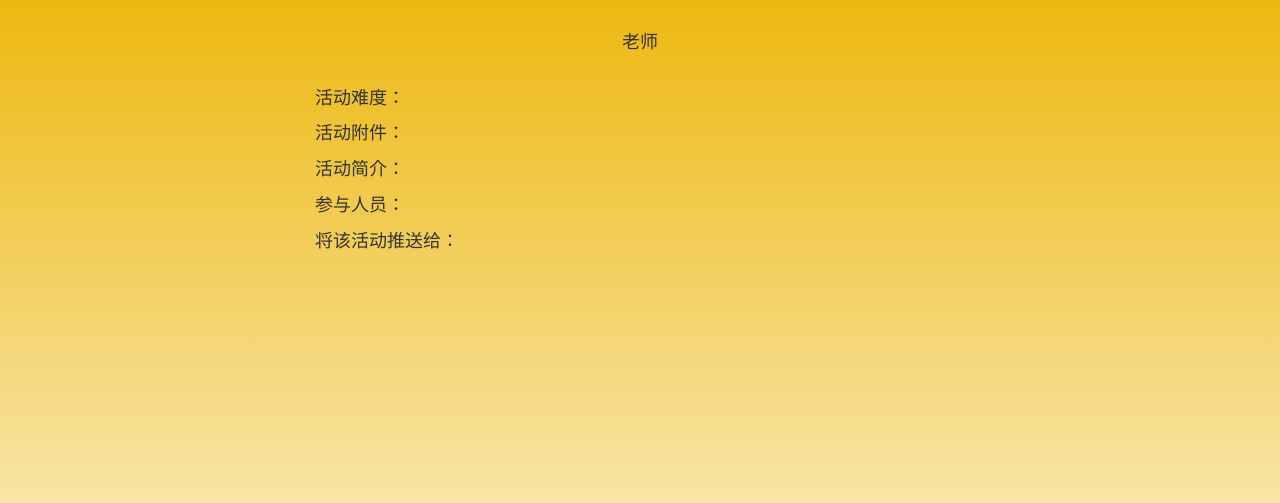
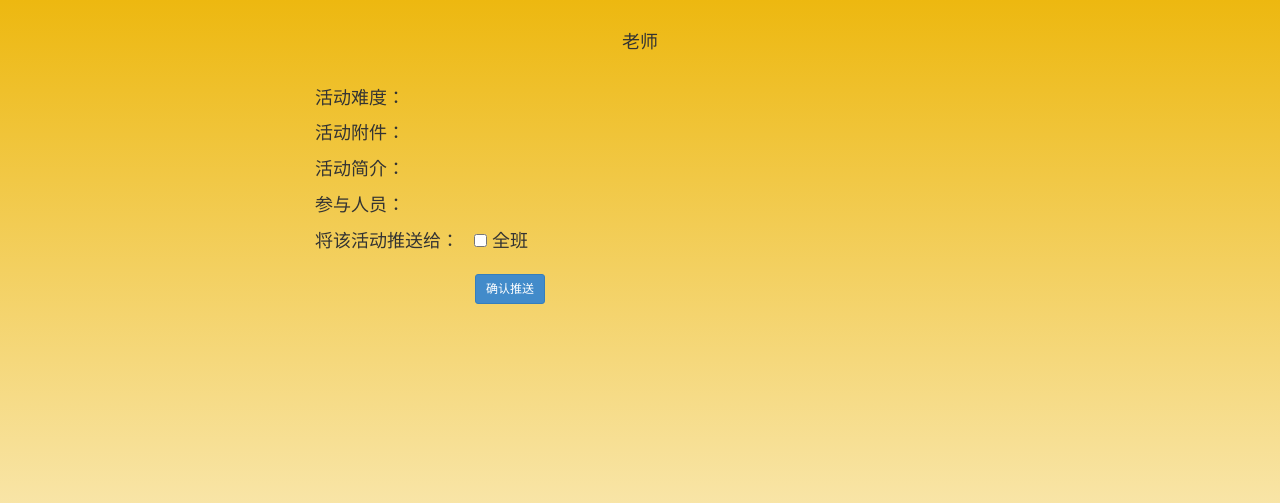
Before and after one commit to FlyPigSun/graduation, a PHP site: template application/views/activity.html.twig in a window 1280 px wide. Shown: the top 503 px of the page. Run offline with PHP 8.4, Linux system fonts and the light colour scheme; the template is opened without the code that fills it, so the values that code supplies are empty; style sheets or scripts are compiled from the project's sources; some libraries are stand-ins or nearby versions.

Commit message:
push activity

```diff
--- a/application/views/activity.html.twig
+++ b/application/views/activity.html.twig
@@ -54,7 +54,13 @@
                 <span class="activity-tips">
                     将该活动推送给：
                 </span>
-                <div class="activity-student-checkbox-area"></div>
+                <div class="activity-student-checkbox-item">
+                    <input type="checkbox" class="activity-student-checkbox activity-student-checkbox-all" value="all" />全班
+                </div>
+                <div class="activity-student-checkbox-area">
+                    <div class="clear"></div>
+                </div>
+                <a class="btn btn-primary btn-sm activity-btn" role="button">确认推送</a>
                 <div class="clear"></div>
             </div>
         </div>
--- a/resources/css/activity.css
+++ b/resources/css/activity.css
@@ -34,3 +34,13 @@ body{
 .activity-star{
 	float: left;
 }
+.activity-student-checkbox{
+	margin: 0px 5px !important;
+}
+.activity-student-checkbox-item{
+	float: left;
+	margin: 0px 10px;
+}
+.activity-btn{
+	margin: 20px 160px;
+}
--- a/resources/js/activity.js
+++ b/resources/js/activity.js
@@ -10,6 +10,7 @@ $(document).ready(function(){
 activityCircle.activity = {
 	initialize : function(){
 		activityCircle.activity.refresh();
+		$('.activity-btn:eq(0)').on('click',activityCircle.activity.pushActivity);
 	},
 	refresh : function(){
 		var aid = $('.acitvity-aid').html();
@@ -54,5 +55,68 @@ activityCircle.activity = {
 				}
 			}
 		});
+		$.ajax({
+			url : '/teacher/showStudents',
+			type : 'post',
+			headers:{
+			    'CONTENT-TYPE': 'application/x-www-form-urlencoded'
+			},
+			success : function(responseText){
+				var res = responseText;
+				res = $.parseJSON(res);
+				var data = res.data;
+				$.each(data,function(key,item){
+					var html =
+						'<div class="activity-student-checkbox-item">'+
+                    		'<input type="checkbox" class="activity-student-checkbox" value="'+item.id+'"/>'+
+                    			item.realname+
+                		'</div>';
+                	$('.activity-student-checkbox-area').prepend(html);
+				});
+				$('.activity-student-checkbox-all').on('click',activityCircle.activity.pushAll);
+			}
+		});
+	},
+	pushAll : function(){
+		var length =
+			$('.activity-student-checkbox-area').find('.activity-student-checkbox').length;
+		if($(this).is(':checked'))
+			for(var i = 0;i<length;i++){
+				$('.activity-student-checkbox-area').find('.activity-student-checkbox:eq('+i+')')[0].checked = true;
+			}
+		else
+			for(var i = 0;i<length;i++){
+				$('.activity-student-checkbox-area').find('.activity-student-checkbox:eq('+i+')')[0].checked = false;
+			}
+	},
+	pushActivity : function(){
+		var studentArray = [];
+		var length =
+			$('.activity-student-checkbox-area').find('.activity-student-checkbox').length;
+		var aid = $('.acitvity-aid').html();
+		for(var i = 0;i<length;i++){
+			if($('.activity-student-checkbox-area').find('.activity-student-checkbox:eq('+i+')').is(':checked')){
+				studentArray.push($('.activity-student-checkbox-area').find('.activity-student-checkbox:eq('+i+')').val());
+			}
+		}
+		$.ajax({
+			url : '/teacher/recommendActivity/'+aid,
+			type : 'post',
+			data : {
+				sid : studentArray
+			},
+			headers:{
+			    'CONTENT-TYPE': 'application/x-www-form-urlencoded'
+			},
+			success : function(responseText){
+				var res = responseText;
+				res = $.parseJSON(res);
+				if(res.errcode == 100){
+					alert('推送成功');
+				}else{
+					alert('推送失败');
+				}
+			}
+		});
 	}
 }
```
